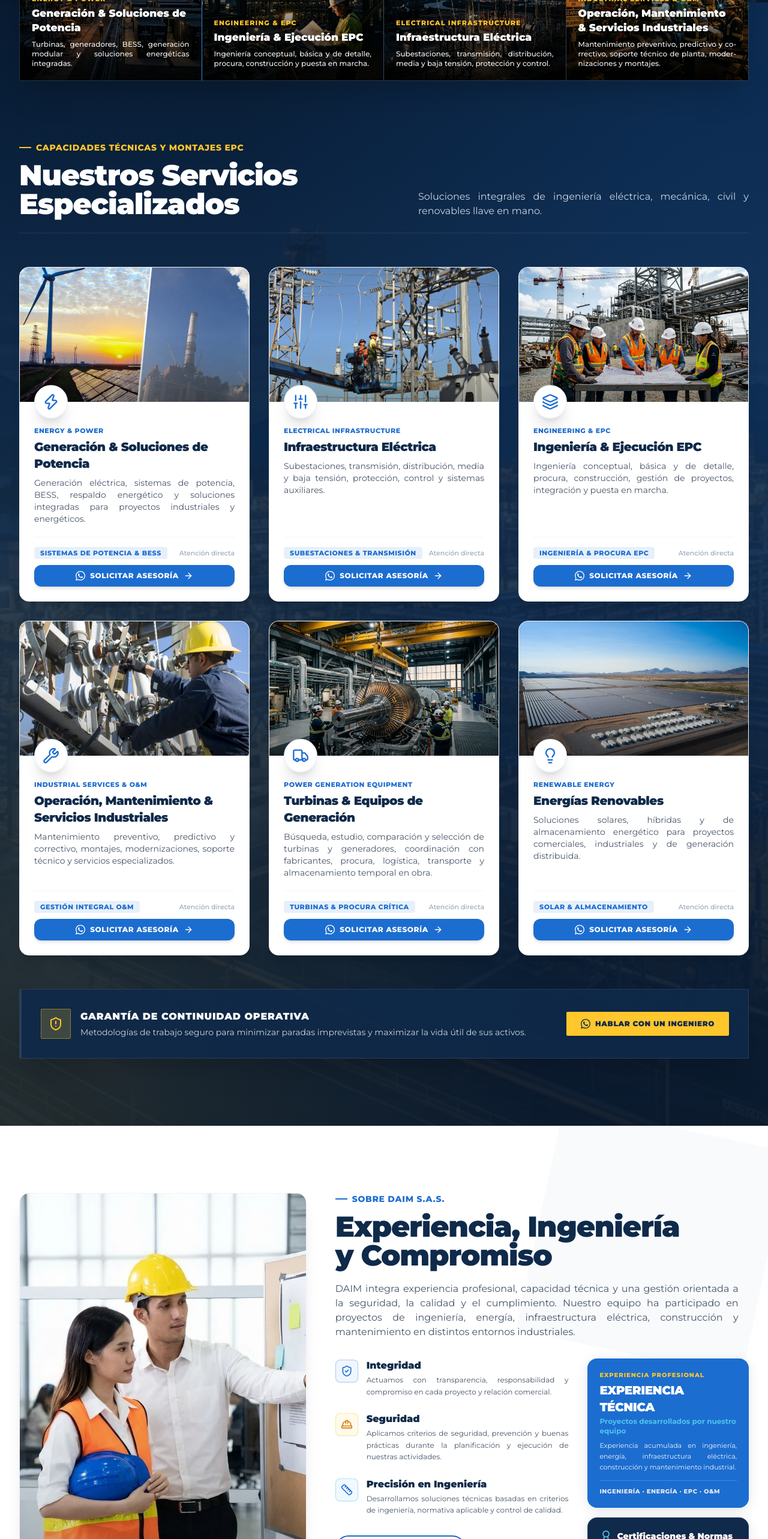
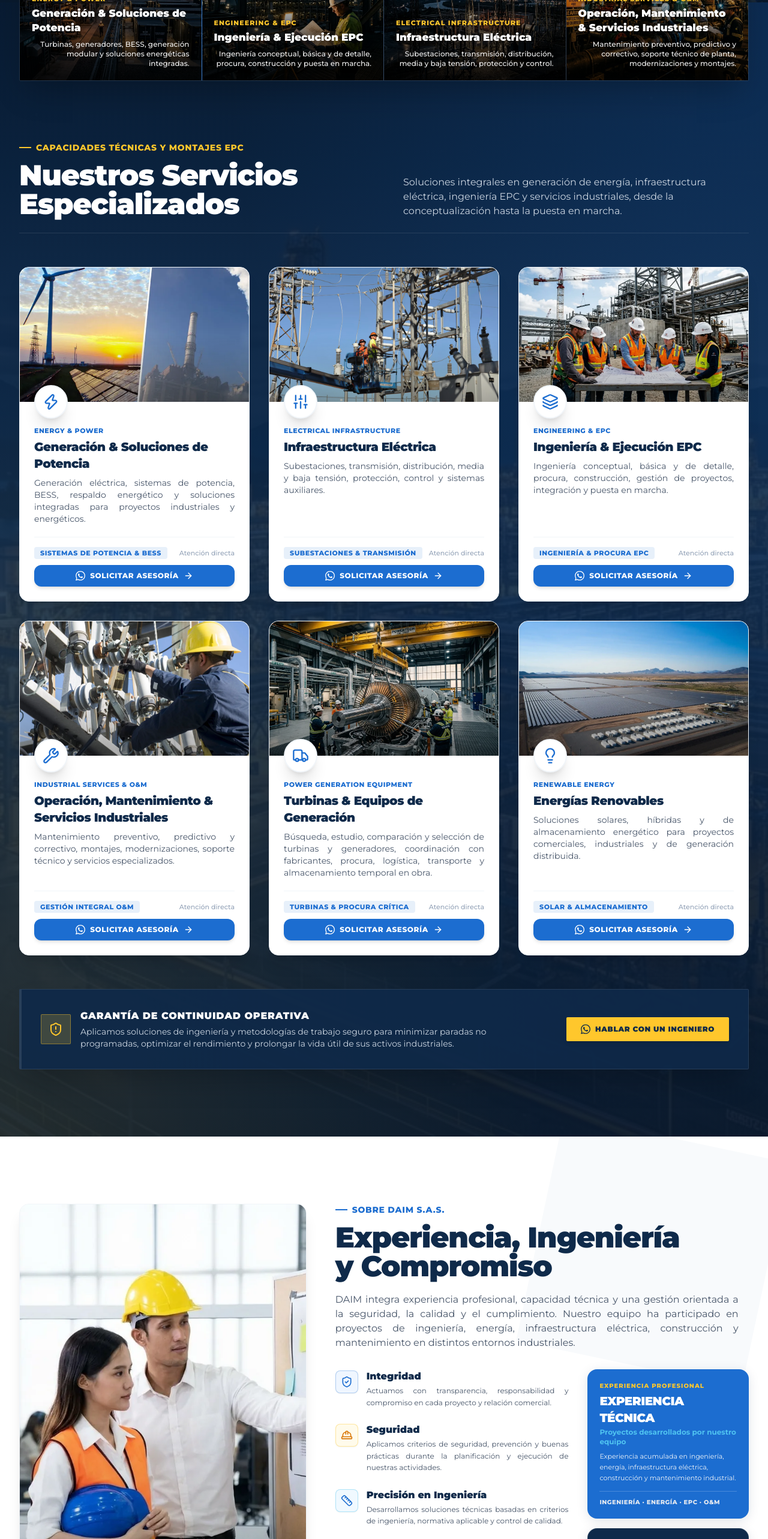
Before and after one commit to TeTcito/DAIMSAS, a React (Vite) app: page / in a window 1280 px wide. Shown: the part 906-3472 px from the top of the page at 60% size. Built offline with nearby package versions, Linux system fonts and the light colour scheme.

Commit message:
feat: observaciones REVISION 4 - ajustes de alineacion, textos corporativos y correccion mapa

```diff
--- a/src/components/About.jsx
+++ b/src/components/About.jsx
@@ -190,7 +190,7 @@ export default function About() {
                       <p className="text-xs font-bold text-celeste-energia mt-0.5 mb-2">
                         Proyectos desarrollados por nuestro equipo
                       </p>
-                      <p className="text-[11px] text-slate-100 leading-relaxed font-normal text-justify">
+                      <p className="text-[11px] text-slate-100 leading-relaxed font-normal text-left">
                         Experiencia acumulada en ingeniería, energía, infraestructura eléctrica, construcción y mantenimiento industrial.
                       </p>
                     </div>
@@ -199,16 +199,16 @@ export default function About() {
                     </div>
                   </div>
 
-                  {/* Caja 2 Azul Marino Profundo: Certificaciones & Normas */}
+                  {/* Caja 2 Azul Marino Profundo: Excelencia Técnica y Normativa */}
                   <div className="bg-azul-marino text-white p-4 sm:p-5 rounded-xl sm:rounded-2xl shadow-industrial border border-white/10 flex flex-col justify-center">
                     <div className="flex items-center space-x-2 mb-1.5">
-                      <Award className="w-5 h-5 text-celeste-energia flex-shrink-0" />
+                      <ShieldCheck className="w-5 h-5 text-celeste-energia flex-shrink-0" />
                       <h5 className="font-black text-white text-xs sm:text-sm leading-tight">
-                        Certificaciones & Normas
+                        Excelencia Técnica y Normativa
                       </h5>
                     </div>
-                    <p className="text-[10px] sm:text-[11px] text-slate-300 leading-relaxed font-medium">
-                      Normativas ASTM, ASME, NEC, IEEE y seguridad.
+                    <p className="text-[10px] sm:text-[11px] text-slate-300 leading-relaxed font-medium text-left">
+                      Ingeniería y ejecución bajo estándares internacionales ASTM, ASME, NEC e IEEE, priorizando la seguridad, la calidad y la confiabilidad en cada proyecto.
                     </p>
                   </div>
 
--- a/src/components/ContactSection.jsx
+++ b/src/components/ContactSection.jsx
@@ -356,48 +356,6 @@ export default function ContactSection() {
               src="https://maps.google.com/maps?q=La%20Morita,%20Tumbaco,%20Quito,%20Ecuador&t=&z=14&ie=UTF8&iwloc=&output=embed"
               className="w-full h-full filter contrast-[1.02]"
             />
-
-            {/* Tarjeta flotante simulada estilo Google Maps con los datos reales de DAIM S.A.S. */}
-            <div className="absolute top-3 left-3 sm:top-4 sm:left-4 bg-white p-2.5 sm:p-4 rounded-xl sm:rounded-2xl shadow-industrial-lg border border-slate-200/90 max-w-[250px] sm:max-w-xs z-10">
-              <div className="flex items-start justify-between gap-2">
-                <div>
-                  <h5 className="font-black text-xs sm:text-sm text-azul-marino leading-snug">
-                    DAIM S.A.S.
-                  </h5>
-                  <p className="text-[10px] sm:text-[11px] text-slate-500 mt-0.5 leading-tight">
-                    Sede: La Morita, Tumbaco, Quito
-                  </p>
-                  <div className="flex items-center space-x-1 mt-1 text-[11px] text-amber-500 font-bold">
-                    <span>5.0</span>
-                    <span>★★★★★</span>
-                    <span className="text-azul-daim font-bold text-[10px] ml-1">Ingeniería & Energía</span>
-                  </div>
-                  <a
-                    href="https://maps.google.com/?q=La+Morita,+Tumbaco,+Quito,+Ecuador"
-                    target="_blank"
-                    rel="noopener noreferrer"
-                    className="inline-block text-[10px] sm:text-[11px] text-azul-daim font-bold hover:underline mt-1"
-                  >
-                    Ver mapa ampliado
-                  </a>
-                </div>
-
-                {/* Botón de Cómo Llegar / Ruta */}
-                <a
-                  href="https://maps.google.com/maps/dir//La+Morita,+Tumbaco,+Quito,+Ecuador"
-                  target="_blank"
-                  rel="noopener noreferrer"
-                  className="flex flex-col items-center justify-center text-azul-daim hover:text-azul-daim-hover flex-shrink-0 group p-1"
-                >
-                  <div className="w-8 h-8 rounded-full bg-azul-daim/10 group-hover:bg-azul-daim group-hover:text-white flex items-center justify-center transition-colors">
-                    <svg className="w-4 h-4 fill-current" viewBox="0 0 24 24">
-                      <path d="M21.71 11.29l-9-9a1 1 0 00-1.42 0l-9 9a1 1 0 000 1.42l9 9a1 1 0 001.42 0l9-9a1 1 0 001.42 0l9-9a1 1 0 000-1.42zm-10.71 7.3L4.41 12 11 5.41V10h4v5h-4v3.59z"/>
-                    </svg>
-                  </div>
-                  <span className="text-[9px] font-bold text-azul-daim mt-0.5">Ruta</span>
-                </a>
-              </div>
-            </div>
           </div>
         </div>
 
--- a/src/components/Hero.jsx
+++ b/src/components/Hero.jsx
@@ -92,7 +92,7 @@ export default function Hero() {
               <h3 className="text-sm sm:text-base lg:text-[15px] xl:text-[17px] font-black text-white leading-tight drop-shadow-[0_2px_8px_rgba(0,0,0,0.95)] mb-1.5 sm:mb-2">
                 Generación & Soluciones de Potencia
               </h3>
-              <p className="text-[11px] sm:text-xs text-white/95 font-medium leading-snug drop-shadow-[0_1px_5px_rgba(0,0,0,0.95)] text-justify hyphens-auto">
+              <p className="text-[11px] sm:text-xs text-white/95 font-medium leading-snug drop-shadow-[0_1px_5px_rgba(0,0,0,0.95)] text-right">
                 Turbinas, generadores, BESS, generación modular y soluciones energéticas integradas.
               </p>
             </div>
@@ -121,7 +121,7 @@ export default function Hero() {
               <h3 className="text-sm sm:text-base lg:text-[15px] xl:text-[17px] font-black text-white leading-tight drop-shadow-[0_2px_8px_rgba(0,0,0,0.95)] mb-1.5 sm:mb-2 whitespace-nowrap">
                 Ingeniería & Ejecución EPC
               </h3>
-              <p className="text-[11px] sm:text-xs text-white/95 font-medium leading-snug drop-shadow-[0_1px_5px_rgba(0,0,0,0.95)] text-justify hyphens-auto">
+              <p className="text-[11px] sm:text-xs text-white/95 font-medium leading-snug drop-shadow-[0_1px_5px_rgba(0,0,0,0.95)] text-right">
                 Ingeniería conceptual, básica y de detalle, procura, construcción y puesta en marcha.
               </p>
             </div>
@@ -150,7 +150,7 @@ export default function Hero() {
               <h3 className="text-sm sm:text-base lg:text-[15px] xl:text-[17px] font-black text-white leading-tight drop-shadow-[0_2px_8px_rgba(0,0,0,0.95)] mb-1.5 sm:mb-2 whitespace-nowrap">
                 Infraestructura Eléctrica
               </h3>
-              <p className="text-[11px] sm:text-xs text-white/95 font-medium leading-snug drop-shadow-[0_1px_5px_rgba(0,0,0,0.95)] text-justify hyphens-auto">
+              <p className="text-[11px] sm:text-xs text-white/95 font-medium leading-snug drop-shadow-[0_1px_5px_rgba(0,0,0,0.95)] text-right">
                 Subestaciones, transmisión, distribución, media y baja tensión, protección y control.
               </p>
             </div>
@@ -180,7 +180,7 @@ export default function Hero() {
                 <span className="block">Operación, Mantenimiento</span>
                 <span className="block">& Servicios Industriales</span>
               </h3>
-              <p className="text-[11px] sm:text-xs text-white/95 font-medium leading-snug drop-shadow-[0_1px_5px_rgba(0,0,0,0.95)] text-justify hyphens-auto">
+              <p className="text-[11px] sm:text-xs text-white/95 font-medium leading-snug drop-shadow-[0_1px_5px_rgba(0,0,0,0.95)] text-right">
                 Mantenimiento preventivo, predictivo y correctivo, soporte técnico de planta, modernizaciones y montajes.
               </p>
             </div>
--- a/src/components/MissionExperience.jsx
+++ b/src/components/MissionExperience.jsx
@@ -50,7 +50,7 @@ export default function MissionExperience() {
             <h2 className="text-2xl sm:text-4xl lg:text-5xl font-black text-azul-marino tracking-tight">
               Capacidades desarrolladas por nuestro equipo
             </h2>
-            <p className="text-slate-600 text-xs sm:text-base mt-1.5 sm:mt-2 max-w-2xl leading-relaxed text-justify">
+            <p className="text-slate-600 text-xs sm:text-base mt-1.5 sm:mt-2 max-w-2xl leading-relaxed text-left">
               Soluciones integrales de ingeniería aplicada, infraestructura energética y soporte técnico industrial especializado.
             </p>
           </div>
@@ -76,7 +76,7 @@ export default function MissionExperience() {
                     <h3 className="font-extrabold text-sm sm:text-base text-azul-marino mb-1.5 sm:mb-2 leading-snug">
                       {item.title}
                     </h3>
-                    <p className="text-[11px] sm:text-xs text-slate-600 leading-relaxed text-justify">
+                    <p className="text-[11px] sm:text-xs text-slate-600 leading-relaxed text-left">
                       {item.desc}
                     </p>
                   </div>
--- a/src/components/Services.jsx
+++ b/src/components/Services.jsx
@@ -104,8 +104,8 @@ export default function Services() {
               Nuestros Servicios Especializados
             </h2>
           </div>
-          <p className="text-slate-300 text-xs sm:text-base max-w-xl mt-2 sm:mt-4 md:mt-0 font-normal leading-relaxed text-justify">
-            Soluciones integrales de ingeniería eléctrica, mecánica, civil y renovables llave en mano.
+          <p className="text-slate-300 text-xs sm:text-base max-w-xl mt-2 sm:mt-4 md:mt-0 font-normal leading-relaxed text-left">
+            Soluciones integrales en generación de energía, infraestructura eléctrica, ingeniería EPC y servicios industriales, desde la conceptualización hasta la puesta en marcha.
           </p>
         </div>
 
@@ -196,8 +196,8 @@ export default function Services() {
               <h4 className="text-sm sm:text-base font-black text-white uppercase tracking-wider mb-0.5 sm:mb-1">
                 Garantía de Continuidad Operativa
               </h4>
-              <p className="text-xs sm:text-sm text-slate-300 max-w-3xl leading-relaxed">
-                Metodologías de trabajo seguro para minimizar paradas imprevistas y maximizar la vida útil de sus activos.
+              <p className="text-xs sm:text-sm text-slate-300 max-w-3xl leading-relaxed text-left">
+                Aplicamos soluciones de ingeniería y metodologías de trabajo seguro para minimizar paradas no programadas, optimizar el rendimiento y prolongar la vida útil de sus activos industriales.
               </p>
             </div>
           </div>
```
